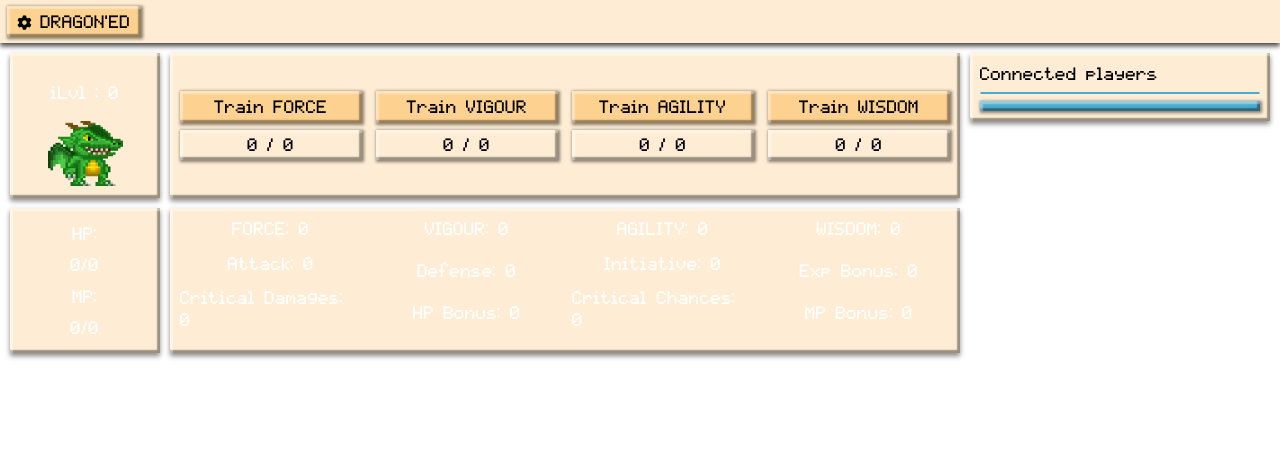
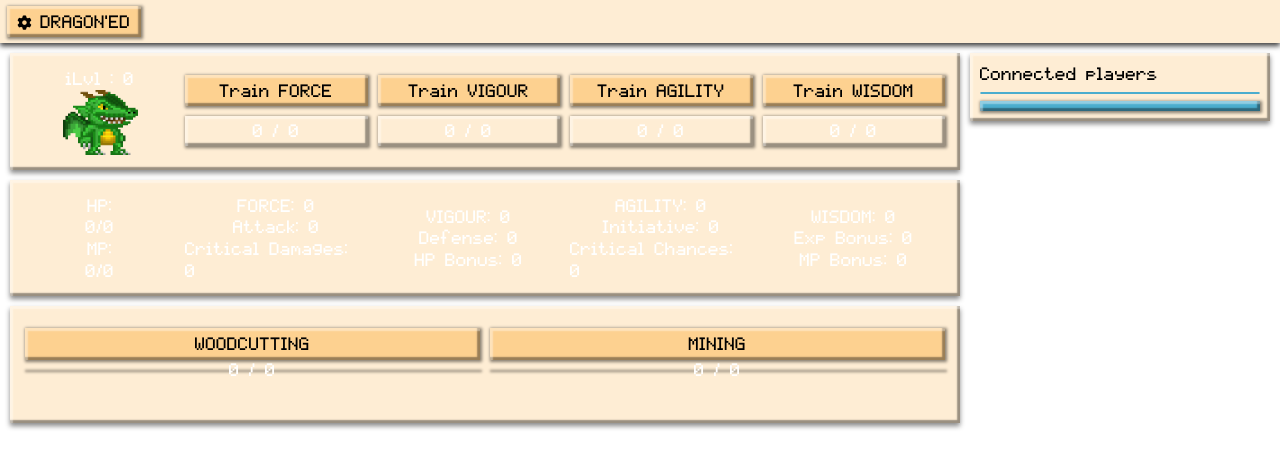
Before and after one commit to aurock-dev/dragoned, a website: page index.html in a window 1280 px wide. Drawn offline with nearby package versions, Linux system fonts and the light colour scheme; no server answers.

Commit message:
🚧 begin jobs

```diff
--- a/client/css/style.css
+++ b/client/css/style.css
@@ -284,89 +284,52 @@ input:focus{
 
 .viewGame{
     display: grid;
-    grid-template-rows: 1fr 1fr;
+    grid-template-rows: 1fr 1fr 1fr;
     row-gap: 10px;
-    height: 300px;
+    /* height: 300px; */
 }
 
-.viewGameHeader{
-  display: grid;
-  grid-template-columns: 150px 1fr;
-  column-gap: 10px;
-  height: 100%;
-  justify-items: center;
-  align-items: center;
+.viewPlayer{
+    display: grid;
+    grid-template-columns: 150px repeat(4, 1fr);
+    column-gap: 10px;
+    height: 100%;
+    justify-items: center;
+    align-items: center;
+    border: none;
+    background-color: var(--primary-color-transparent);
+    backdrop-filter: blur(5px);
+    box-shadow:
+      inset 0.2em 0.2em 0.1em 0 var(--up-border-shadow),
+      inset -0.2em -0.2em 0.1em 0 var(--down-border-shadow),
+      0px 3px 5px 0px var(--shadow-color);
+    padding: 15px;
 }
 
-.playerDragon{
-  display: grid;
-  justify-items: center;
-  align-items: center;
-  width: 150px;
-  height: 100%;
-  background-color: var(--primary-color-transparent);
-  backdrop-filter: blur(5px);
-  box-shadow:
-    inset 0.2em 0.2em 0.1em 0 var(--up-border-shadow),
-    inset -0.2em -0.2em 0.1em 0 var(--down-border-shadow),
-    0px 3px 5px 0px var(--shadow-color);
-  padding: 3px;
+.viewPlayerDragon{
+    display: grid;
+    justify-items: center;
+    align-items: center;
+    width: 150px;
+    height: 100%;
 }
 
 .playerDragonImg{
-  width: 75px;
-  height: 65px;
+    width: 75px;
+    height: 65px;
 }
 
-.viewTraining{
-  display: grid;
-  grid-template-rows: max-content max-content;
-  row-gap: 0.5em;
-  width: 100%;
-  height: 100%;
-  justify-items: center;
-  align-content: center;
-  padding: 10px;
-  background-color: var(--primary-color-transparent);
-  backdrop-filter: blur(5px);
-  box-shadow:
-    inset 0.2em 0.2em 0.1em 0 var(--up-border-shadow),
-    inset -0.2em -0.2em 0.1em 0 var(--down-border-shadow),
-    0px 3px 5px 0px var(--shadow-color);
-}
-
-.trainingButtons{
-  display: grid;
-  grid-template-columns: repeat(4, 1fr);
-  column-gap: 1em;
-  width: 100%;
-  justify-items: center;
-}
-
-.trainingExp{
-  display: grid;
-  grid-template-columns: repeat(4, 1fr);
-  width: 100%;
-  column-gap: 1em;
-  justify-items: center;
-}
-
-.trainingExp div{
-  color: var(--text-color-reverse);
+.viewPlayerColumn{
+    display: grid;
+    grid-template-rows: 1fr 1fr;
+    row-gap: 10px;
+    width: 100%;
 }
 
 .statsList{
   display: grid;
-  grid-template-columns: 150px 1fr;
+  grid-template-columns: 150px repeat(4, 1fr);
   column-gap: 10px;
-  height: 100%;
-  justify-items: center;
-  align-items: center;
-}
-
-.generalStats{
-  display: grid;
-  width: 150px;
   height: 100%;
   justify-items: center;
   align-items: center;
@@ -377,30 +340,37 @@ input:focus{
     inset 0.2em 0.2em 0.1em 0 var(--up-border-shadow),
     inset -0.2em -0.2em 0.1em 0 var(--down-border-shadow),
     0px 3px 5px 0px var(--shadow-color);
-  padding: 10px;
+  padding: 15px;
 }
 
-.otherStats{
-  display: grid;
-  grid-template-columns: repeat(4, 1fr);
-  column-gap: 1em;
-  width: 100%;
-  height: 100%;
-  justify-items: center;
-  border: none;
-  background-color: var(--primary-color-transparent);
-  backdrop-filter: blur(5px);
-  box-shadow:
-    inset 0.2em 0.2em 0.1em 0 var(--up-border-shadow),
-    inset -0.2em -0.2em 0.1em 0 var(--down-border-shadow),
-    0px 3px 5px 0px var(--shadow-color);
-  padding: 10px;
-}
-
-.forceStats, .vigourStats, .agilityStats, .wisdomStats{
+.playerStatsColumn{
   display: grid;
   width: 100%;
   justify-items: center;
+}
+
+.viewJobs{
+    display: grid;
+    grid-template-columns: repeat(2, 1fr);
+    column-gap: 10px;
+    height: 100%;
+    justify-items: center;
+    align-items: center;
+    border: none;
+    background-color: var(--primary-color-transparent);
+    backdrop-filter: blur(5px);
+    box-shadow:
+      inset 0.2em 0.2em 0.1em 0 var(--up-border-shadow),
+      inset -0.2em -0.2em 0.1em 0 var(--down-border-shadow),
+      0px 3px 5px 0px var(--shadow-color);
+    padding: 15px;
+}
+
+.viewJobsColumn{
+    display: grid;
+    grid-template-rows: 1fr 1fr;
+    row-gap: 10px;
+    width: 100%;
 }
 /* #endregion */
 
@@ -436,7 +406,8 @@ input:focus{
 /* #endregion */
 
 /* #region -- PROGRESSBAR */
-.progressExpWrapper {
+.progressExpWrapper,
+.progressJobWrapper {
     position: relative;
     display: inline-block;
     text-align: center;
@@ -463,6 +434,25 @@ input:focus{
         inset 0em -0.2em 0.1em 0 var(--down-border-shadow),
         inset -0.2em 0em 0.1em 0 #00000000;
     height: 30px;
+    width: 0%;
+}
+
+.progressBar {
+    box-shadow:
+        inset 0em 0.2em 0.1em 0 var(--up-border-shadow),
+        inset 0.2em 0em 0.1em 0 var(--up-border-shadow),
+        inset 0em -0.2em 0.1em 0 var(--down-border-shadow),
+        inset -0.2em 0em 0.1em 0 #00000000;
+    height: 30px;
+}
+
+.woodcutting{
+    background-color: #9c674e;
+    width: 0%;
+}
+
+.mining{
+    background-color: #888787;
     width: 0%;
 }
 
--- a/client/js/client.js
+++ b/client/js/client.js
@@ -10,6 +10,7 @@ socket.on('connect', () => {
         socket.emit('playerConnection', player);
         updatePlayerInformations();
         updateGameInformations();
+        updateJobsInformations();
     }
 })
 
--- a/client/js/interactions.js
+++ b/client/js/interactions.js
@@ -137,6 +137,22 @@ $(document).on('click', '#trainWisdom', () => {
     setLSGame(game);
 })
 
+$(document).on('click', '#woodcutting', () => {
+    jobs.currentJobWoodcutting += 1;
+    if (jobs.currentJobWoodcutting >= jobs.neededJobWoodcutting){
+        jobs.currentJobWoodcutting = 0;
+    }
+    updateJobsInformations();
+})
+
+$(document).on('click', '#mining', () => {
+    jobs.currentJobMining += 1;
+    if (jobs.currentJobMining >= jobs.neededJobMining){
+        jobs.currentJobMining = 0;
+    }
+    updateJobsInformations();
+})
+
 function resetDialogWindow(){
     dialogFight.close();
     $(document).off('click', '#acceptFight');
--- a/client/js/player.js
+++ b/client/js/player.js
@@ -31,3 +31,10 @@ var game = {
     neededExpWisdom: 100,
     stateFightRequests: 'Yes',
 }
+
+var jobs = {
+    currentJobWoodcutting: 0,
+    currentJobMining: 0,
+    neededJobWoodcutting: 100,
+    neededJobMining: 100,
+}
--- a/index.html
+++ b/index.html
@@ -42,35 +42,38 @@
 
         <div class="viewGameAndServer">
             <div class="viewGame" id="viewGame">
-                <div class="viewGameHeader">
-                    <div class="playerDragon">
+                <div class="viewPlayer">
+                    <div class="viewPlayerDragon">
                         <div><span id="currentPlayerName"></span></div>
                         <div>iLvl : <span id="playerIlvl">0</span></div>
                         <img class="playerDragonImg" src="/assets/img/uglydragon.png" alt="uglydragon">
                     </div>
-                    <div class="viewTraining">
-                        <div class="trainingButtons">
+                    <div class="viewPlayerColumn">
                         <button id="trainForce">Train FORCE</button>
-                            <button id="trainVigour">Train VIGOUR</button>
-                            <button id="trainAgility">Train AGILITY</button>
-                            <button id="trainWisdom">Train WISDOM</button>
-                        </div>
-                        <div class="trainingExp">
                         <div class="progressExpWrapper" id="expForce">
                             <div class="progressText"><span id="currentExpForce">0</span> / <span id="neededExpForce">0</span></div>
                             <div class="progressExpForce">
                             </div>
                         </div>
+                    </div>
+                    <div class="viewPlayerColumn">
+                        <button id="trainVigour">Train VIGOUR</button>
                         <div class="progressExpWrapper" id="expVigour">
                             <div class="progressText"><span id="currentExpVigour">0</span> / <span id="neededExpVigour">0</span></div>
                             <div class="progressExpVigour">
                             </div>
                         </div>
+                    </div>
+                    <div class="viewPlayerColumn">
+                        <button id="trainAgility">Train AGILITY</button>
                         <div class="progressExpWrapper" id="expAgility">
                             <div class="progressText"><span id="currentExpAgility">0</span> / <span id="neededExpAgility">0</span></div>
                             <div class="progressExpAgility">
                             </div>
                         </div>
+                    </div>
+                    <div class="viewPlayerColumn">
+                        <button id="trainWisdom">Train WISDOM</button>
                         <div class="progressExpWrapper" id="expWisdom">
                             <div class="progressText"><span id="currentExpWisdom">0</span> / <span id="neededExpWisdom">0</span></div>
                             <div class="progressExpWisdom">
@@ -78,34 +81,49 @@
                         </div>
                     </div>
                 </div>
-                </div>
                 <div class="statsList">
-                    <div class="generalStats">
+                    <div class="playerStatsColumn">
                         <div>HP: </div>
                         <div><span id="hpAmount">0</span>/<span id="hpMaxAmount">0</span></div>
                         <div>MP:</div>
                         <div><span id="mpAmount">0</span>/<span id="mpMaxAmount">0</span></div>
                     </div>
-                    <div class="otherStats">
-                        <div class="forceStats">
+                    <div class="playerStatsColumn">
                         <div>FORCE: <span id="forceAmount">0</span></div>
                         <div>Attack: <span id="attackAmount">0</span></div>
                         <div>Critical Damages: <span id="criticalDamagesAmount">0</span></div>
                     </div>
-                        <div class="vigourStats">
+                    <div class="playerStatsColumn">
                         <div>VIGOUR: <span id="vigourAmount">0</span></div>
                         <div>Defense: <span id="defenseAmount">0</span></div>
                         <div>HP Bonus: <span id="hpBonusAmount">0</span></div>
                     </div>
-                        <div class="agilityStats">
+                    <div class="playerStatsColumn">
                         <div>AGILITY: <span id="agilityAmount">0</span></div>
                         <div>Initiative: <span id="initiativeAmount">0</span></div>
                         <div>Critical Chances: <span id="criticalChancesAmount">0</span></div>
                     </div>
-                        <div class="wisdomStats">
+                    <div class="playerStatsColumn">
                         <div>WISDOM: <span id="wisdomAmount">0</span></div>
                         <div>Exp Bonus: <span id="expBonusAmount">0</span></div>
                         <div>MP Bonus: <span id="mpBonusAmount">0</span></div>
+                    </div>
+                </div>
+                <div class="viewJobs">
+                    <div class="viewJobsColumn">
+                        <button id="woodcutting">WOODCUTTING</button>
+                        <div class="progressJobWrapper" id="expWoodcutting">
+                            <div class="progressText"><span id="currentJobWoodcutting">0</span> / <span id="neededJobWoodcutting">0</span></div>
+                            <div class="progressJob woodcutting">
+                            </div>
+                        </div>
+                    </div>
+                    <div class="viewJobsColumn">
+                        <button id="mining">MINING</button>
+                        <div class="progressJobWrapper" id="expMining">
+                            <div class="progressText"><span id="currentJobMining">0</span> / <span id="neededJobMining">0</span></div>
+                            <div class="progressJob mining">
+                            </div>
                         </div>
                     </div>
                 </div>
```
Also changed, not shown: client/js/updatePlayerManager.js (+10 -0 lines). Lines whose indentation alone changed are shown as unchanged.
